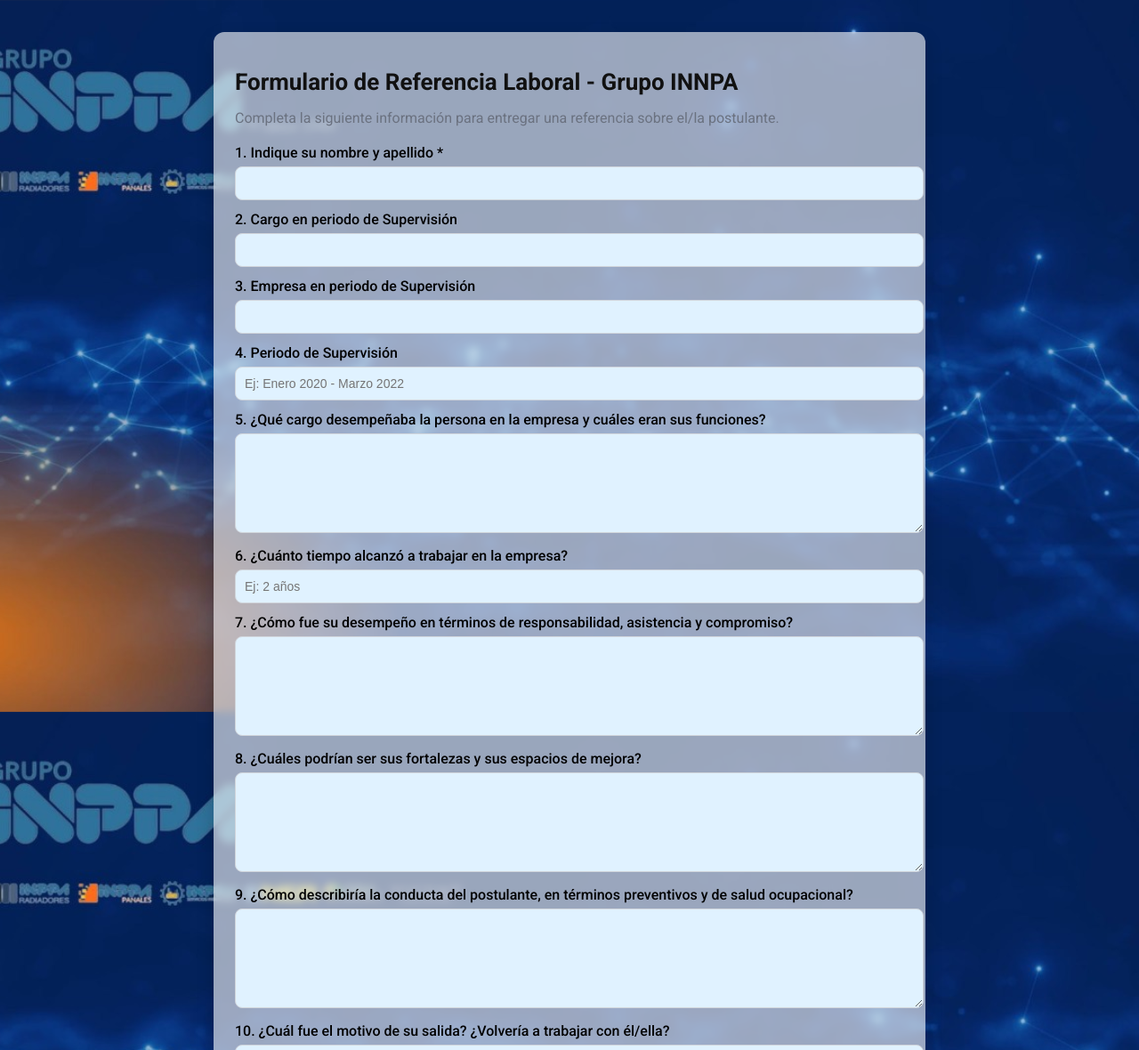
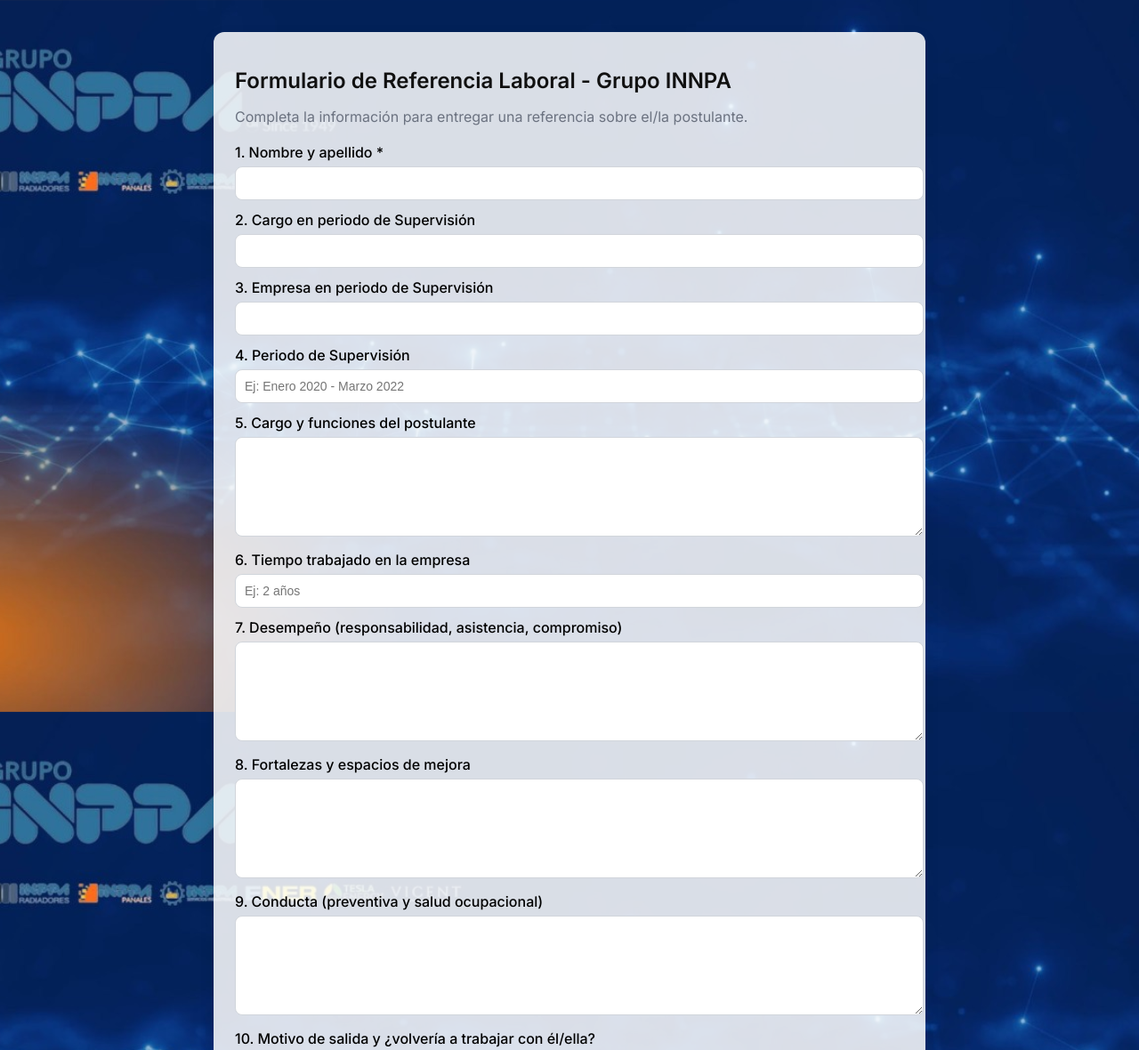
Before and after one commit to umagalda-max/formulario-referencias, a plain HTML site: page index.html in a window 1280 px wide. Shown: the top 1180 px of the page at 89% size. Drawn offline with Linux system fonts and the light colour scheme.

Commit message:
Add files via upload

```diff
--- a/index.html
+++ b/index.html
@@ -4,38 +4,36 @@
   <meta charset="utf-8" />
   <meta name="viewport" content="width=device-width,initial-scale=1" />
   <title>Formulario de Referencias Laborales - Grupo INNPA</title>
-  <link href="https://fonts.googleapis.com/css2?family=Roboto:wght@400;500;700&display=swap" rel="stylesheet">
+  <link href="https://fonts.googleapis.com/css2?family=Inter:wght@400;500;600&display=swap" rel="stylesheet">
   <style>
     :root {
-      --card-bg: rgba(255,255,255,0.6); /* Más transparente */
-      --input-bg: #e0f2ff;
-      --accent: #2563eb;
-      --muted: #6b7280;
+      --accent:#2563eb;
+      --muted:#6b7280;
+      --card-bg: rgba(255,255,255,0.85); /* Semi-transparente */
     }
 
     body {
-      font-family: 'Roboto', sans-serif;
-      background: url('https://raw.githubusercontent.com/umagalda-max/formulario-referencias/main/WhatsApp%20Image%202025-10-15%20at%201.18.55%20PM.jpeg') no-repeat center center fixed;
+      font-family: 'Inter', Arial, sans-serif;
+      margin:0;
+      padding:0;
+      background: url('https://raw.githubusercontent.com/umagalda-max/formulario-referencias/main/fondo.jpeg') no-repeat center center fixed;
       background-size: cover;
-      margin: 0;
-      padding: 36px;
     }
 
     .container {
       max-width: 800px;
-      margin: auto;
+      margin: 36px auto;
     }
 
     .card {
       background: var(--card-bg);
       border-radius: 12px;
       padding: 24px;
-      box-shadow: 0 8px 20px rgba(0,0,0,0.2); /* Sombra más marcada */
-      backdrop-filter: blur(5px); /* Efecto de desenfoque para fondo */
+      box-shadow: 0 6px 18px rgba(0,0,0,0.08);
     }
 
     h1 {
-      font-size: 26px;
+      font-size: 24px;
       margin-bottom: 8px;
       color: #111;
     }
@@ -46,60 +44,53 @@
     }
 
     label {
-      display: block;
-      font-weight: 500;
-      margin: 12px 0 6px;
+      display:block;
+      font-weight:500;
+      margin:12px 0 6px;
     }
 
-    input, textarea, select {
-      width: 100%;
-      padding: 10px;
-      border: 1px solid #d1d5db;
-      border-radius: 8px;
-      font-size: 14px;
-      background: var(--input-bg);
+    input,textarea,select {
+      width:100%;
+      padding:10px;
+      border:1px solid #d1d5db;
+      border-radius:8px;
+      font-size:14px;
     }
 
-    textarea {
-      min-height: 90px;
-      resize: vertical;
-    }
+    textarea { min-height:90px; resize:vertical; }
 
     button {
       background: var(--accent);
-      color: #fff;
-      border: 0;
-      padding: 10px 16px;
-      border-radius: 8px;
-      cursor: pointer;
+      color:#fff;
+      border:0;
+      padding:10px 16px;
+      border-radius:8px;
+      cursor:pointer;
     }
 
     button.secondary {
-      background: #e5e7eb;
-      color: #111;
+      background:#e5e7eb;
+      color:#111;
     }
 
-    .note {
-      font-size: 13px;
-      color: var(--muted);
-    }
+    .note { font-size:13px; color:var(--muted); }
 
     .success {
-      background: #ecfdf5;
-      border: 1px solid #bbf7d0;
-      color: #065f46;
-      padding: 10px;
-      border-radius: 8px;
-      margin-top: 12px;
+      background:#ecfdf5;
+      border:1px solid #bbf7d0;
+      color:#065f46;
+      padding:10px;
+      border-radius:8px;
+      margin-top:12px;
     }
 
     .error {
-      background: #fff1f2;
-      border: 1px solid #fecdd3;
-      color: #831843;
-      padding: 10px;
-      border-radius: 8px;
-      margin-top: 12px;
+      background:#fff1f2;
+      border:1px solid #fecdd3;
+      color:#831843;
+      padding:10px;
+      border-radius:8px;
+      margin-top:12px;
     }
   </style>
 </head>
@@ -107,10 +98,10 @@
   <div class="container">
     <div class="card">
       <h1>Formulario de Referencia Laboral - Grupo INNPA</h1>
-      <p class="lead">Completa la siguiente información para entregar una referencia sobre el/la postulante.</p>
+      <p class="lead">Completa la información para entregar una referencia sobre el/la postulante.</p>
 
       <form id="refForm">
-        <label for="nombre">1. Indique su nombre y apellido *</label>
+        <label for="nombre">1. Nombre y apellido *</label>
         <input id="nombre" name="nombre" type="text" required>
 
         <label for="cargo">2. Cargo en periodo de Supervisión</label>
@@ -122,28 +113,28 @@
         <label for="periodo">4. Periodo de Supervisión</label>
         <input id="periodo" name="periodo" type="text" placeholder="Ej: Enero 2020 - Marzo 2022">
 
-        <label for="funciones">5. ¿Qué cargo desempeñaba la persona en la empresa y cuáles eran sus funciones?</label>
+        <label for="funciones">5. Cargo y funciones del postulante</label>
         <textarea id="funciones" name="funciones"></textarea>
 
-        <label for="tiempo">6. ¿Cuánto tiempo alcanzó a trabajar en la empresa?</label>
+        <label for="tiempo">6. Tiempo trabajado en la empresa</label>
         <input id="tiempo" name="tiempo" type="text" placeholder="Ej: 2 años">
 
-        <label for="desempeno">7. ¿Cómo fue su desempeño en términos de responsabilidad, asistencia y compromiso?</label>
+        <label for="desempeno">7. Desempeño (responsabilidad, asistencia, compromiso)</label>
         <textarea id="desempeno" name="desempeno"></textarea>
 
-        <label for="fortalezas">8. ¿Cuáles podrían ser sus fortalezas y sus espacios de mejora?</label>
+        <label for="fortalezas">8. Fortalezas y espacios de mejora</label>
         <textarea id="fortalezas" name="fortalezas"></textarea>
 
-        <label for="conducta">9. ¿Cómo describiría la conducta del postulante, en términos preventivos y de salud ocupacional?</label>
+        <label for="conducta">9. Conducta (preventiva y salud ocupacional)</label>
         <textarea id="conducta" name="conducta"></textarea>
 
-        <label for="salida">10. ¿Cuál fue el motivo de su salida? ¿Volvería a trabajar con él/ella?</label>
+        <label for="salida">10. Motivo de salida y ¿volvería a trabajar con él/ella?</label>
         <textarea id="salida" name="salida"></textarea>
 
-        <label for="relacion">11. ¿Cómo fue la relación con sus pares y jefaturas?</label>
+        <label for="relacion">11. Relación con pares y jefaturas</label>
         <textarea id="relacion" name="relacion"></textarea>
 
-        <label for="nota">12. En resumen, desde lo visualizado con anterioridad, ¿qué nota le pondría del 1 al 7? Especifique su respuesta.</label>
+        <label for="nota">12. Nota final del 1 al 7</label>
         <textarea id="nota" name="nota"></textarea>
 
         <div style="margin-top:16px;display:flex;gap:8px;align-items:center">
@@ -181,17 +172,14 @@
           resultArea.innerHTML = '<div class="success">Gracias, tu referencia fue enviada correctamente.</div>';
           form.reset();
         } else {
-          resultArea.innerHTML = `<div class="error">Ocurrió un error: ${json.message}</div>`;
+          resultArea.innerHTML = '<div class="error">Ocurrió un error al enviar. Intenta más tarde.</div>';
         }
       } catch (err) {
         resultArea.innerHTML = `<div class='error'>Error: ${err.message}</div>`;
       }
     });
 
-    resetBtn.addEventListener('click', () => {
-      form.reset();
-      resultArea.innerHTML='';
-    });
+    resetBtn.addEventListener('click', () => { form.reset(); resultArea.innerHTML=''; });
   </script>
 </body>
 </html>
```
